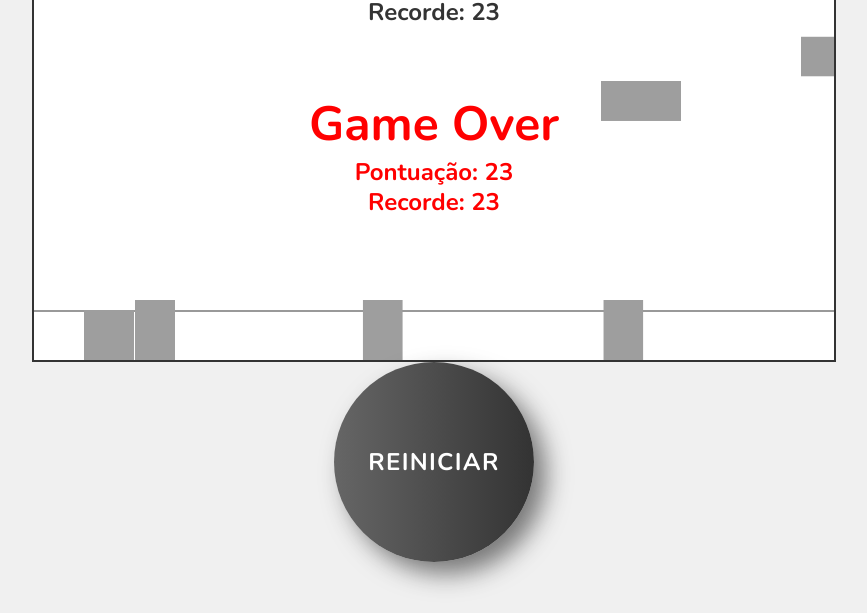
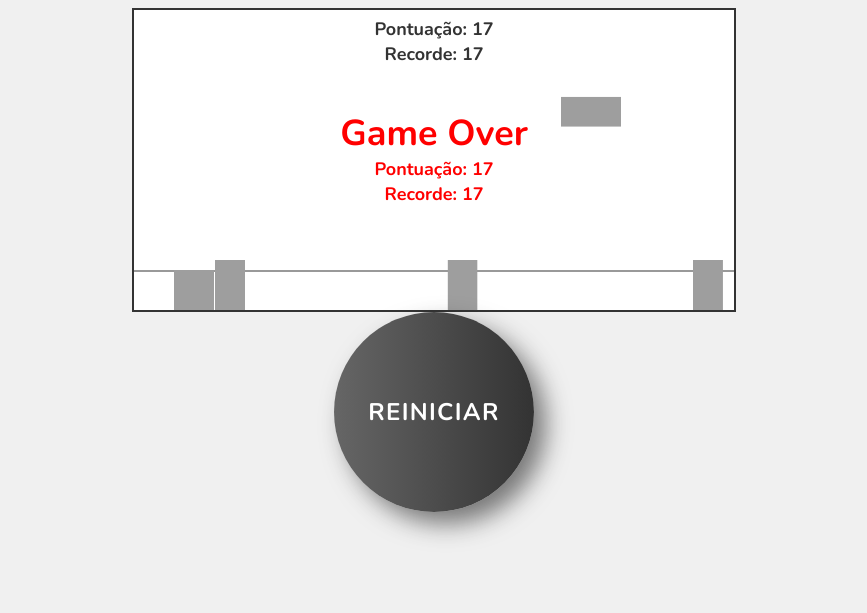
Before and after one commit to Lucas5963/lc-5963, a plain HTML site: page jogo-dino.html in a window 1280 px wide. Shown: the part 187-800 px from the top of the page, without its empty margins (206-1073 px from the left). Drawn offline with nearby package versions, Linux system fonts and the light colour scheme.

Commit message:
Atualizar o jogo-dino.html

```diff
--- a/jogo-dino.html
+++ b/jogo-dino.html
@@ -30,7 +30,7 @@
         canvas {
             display: block;
             background-color: #ffffff;
-            border: 2px solid #333333; /* Adicionado: Borda para destacar o canvas */
+            border: 2px solid #333333;
         }
 
         .botao-grande {
@@ -71,7 +71,7 @@
                 height: 150px;
                 font-size: 20px;
             }
- W       }
+        }
     </style>
 </head>
 <body>
@@ -88,14 +88,18 @@
         const restartButton = document.getElementById("restartButton");
         const backgroundMusic = document.getElementById("backgroundMusic");
 
-        // Alteração 1: Reduzir o tamanho do canvas
-        canvas.width = 800;  // Alterado de window.innerWidth para 800
-        canvas.height = 400; // Alterado de window.innerHeight para 400
+        // Alteração 1: Ajustar o tamanho do canvas para um valor mais compacto
+        canvas.width = 600;  // Alterado de 800 para 600
+        canvas.height = 300; // Alterado de 400 para 300
 
         const ctx = canvas.getContext("2d");
 
-        // Alteração 2: Ajustar a posição inicial do dinossauro para o novo tamanho do canvas
-        let dino = { x: 50, y: canvas.height - 100, width: 50, height: 50, dy: 0, gravity: 0.5, jump: -15, onGround: true };
+        // Alteração 2: Ajustar o tamanho e a posição inicial do dinossauro
+        let dino = { x: 40, y: canvas.height - 80, width: 40, height: 40, dy: 0, gravity: 0.5, jump: -12, onGround: true };
+        // Reduzido width e height de 50 para 40
+        // Ajustado y para canvas.height - 80 (proporcional ao novo chão e ao novo tamanho do dino)
+        // Ajustado jump de -15 para -12 para um pulo proporcional ao canvas menor
+
         let dinoImage = new Image();
         dinoImage.src = "https://cdn-icons-png.flaticon.com/128/14448/14448602.png";
 
@@ -116,8 +120,8 @@
         const crashSound = new Audio("crash-sound.mp3");
 
         function resetGame() {
-            // Alteração 3: Ajustar a posição inicial do dinossauro no reset para o novo tamanho do canvas
-            dino = { x: 50, y: canvas.height - 100, width: 50, height: 50, dy: 0, gravity: 0.5, jump: -15, onGround: true };
+            // Alteração 3: Ajustar a posição inicial do dinossauro no reset
+            dino = { x: 40, y: canvas.height - 80, width: 40, height: 40, dy: 0, gravity: 0.5, jump: -12, onGround: true };
             obstacles = [];
             clouds = [];
             frame = 0;
@@ -135,13 +139,17 @@
 
         function createObstacle() {
             let obstacleSpeed = 3 + (score / 100);
-            // Alteração 4: Ajustar a posição dos obstáculos para o novo tamanho do canvas
-            obstacles.push({ x: canvas.width, y: canvas.height - 60, width: 40, height: 60, speed: obstacleSpeed });
+            // Alteração 4: Ajustar o tamanho e a posição dos obstáculos
+            obstacles.push({ x: canvas.width, y: canvas.height - 50, width: 30, height: 50, speed: obstacleSpeed });
+            // Reduzido width de 40 para 30 e height de 60 para 50
+            // Ajustado y para canvas.height - 50 (novo chão)
         }
 
         function createCloud() {
-            // Alteração 5: Ajustar a posição das nuvens para o novo tamanho do canvas
-            clouds.push({ x: canvas.width, y: Math.random() * 100 + 50, width: 80, height: 40, speed: 1 });
+            // Alteração 5: Ajustar o tamanho e a posição das nuvens
+            clouds.push({ x: canvas.width, y: Math.random() * 80 + 30, width: 60, height: 30, speed: 1 });
+            // Reduzido width de 80 para 60 e height de 40 para 30
+            // Ajustado o intervalo de y para Math.random() * 80 + 30 (proporcional ao novo canvas.height)
         }
 
         function drawObstacles() {
@@ -178,12 +186,13 @@
         function update() {
             if (gameOver) {
                 ctx.fillStyle = "#ff0000";
-                ctx.font = "48px Nunito";
+                // Alteração 6: Ajustar o tamanho da fonte para o "Game Over"
+                ctx.font = "36px Nunito"; // Reduzido de 48px para 36px
                 ctx.textAlign = "center";
-                ctx.fillText("Game Over", canvas.width / 2, canvas.height / 2 - 20);
-                ctx.font = "24px Nunito";
-                ctx.fillText("Pontuação: " + score, canvas.width / 2, canvas.height / 2 + 20);
-                ctx.fillText("Recorde: " + highScore, canvas.width / 2, canvas.height / 2 + 50);
+                ctx.fillText("Game Over", canvas.width / 2, canvas.height / 2 - 15);
+                ctx.font = "18px Nunito"; // Reduzido de 24px para 18px
+                ctx.fillText("Pontuação: " + score, canvas.width / 2, canvas.height / 2 + 15);
+                ctx.fillText("Recorde: " + highScore, canvas.width / 2, canvas.height / 2 + 40);
                 restartButton.style.display = "inline-flex";
                 backgroundMusic.pause();
                 return;
@@ -193,15 +202,15 @@
 
             canvas.style.backgroundColor = "#ffffff";
 
-            // Alteração 6: Ajustar a posição do chão para o novo tamanho do canvas
+            // Alteração 7: Ajustar a posição do chão
             ctx.fillStyle = "#999999";
-            ctx.fillRect(0, canvas.height - 50, canvas.width, 2);
+            ctx.fillRect(0, canvas.height - 40, canvas.width, 2); // Ajustado de canvas.height - 50 para canvas.height - 40
 
             // Aplicar gravidade e atualizar posição
             dino.dy += dino.gravity;
             dino.y += dino.dy;
 
-            // Alteração 7: Ajustar a verificação do chão para o novo tamanho do canvas
+            // Alteração 8: Ajustar a verificação do chão
             if (dino.y >= canvas.height - dino.height) {
                 dino.y = canvas.height - dino.height;
                 dino.dy = 0;
@@ -234,11 +243,12 @@
             frame++;
             score = Math.floor(frame / 10);
 
+            // Alteração 9: Ajustar o tamanho da fonte para a pontuação e recorde
             ctx.fillStyle = "#333333";
-            ctx.font = "24px Nunito";
+            ctx.font = "18px Nunito"; // Reduzido de 24px para 18px
             ctx.textAlign = "center";
-            ctx.fillText("Pontuação: " + score, canvas.width / 2, 30);
-            ctx.fillText("Recorde: " + highScore, canvas.width / 2, 60);
+            ctx.fillText("Pontuação: " + score, canvas.width / 2, 25); // Ajustado de 30 para 25
+            ctx.fillText("Recorde: " + highScore, canvas.width / 2, 50); // Ajustado de 60 para 50
 
             requestAnimationFrame(update);
         }
```
